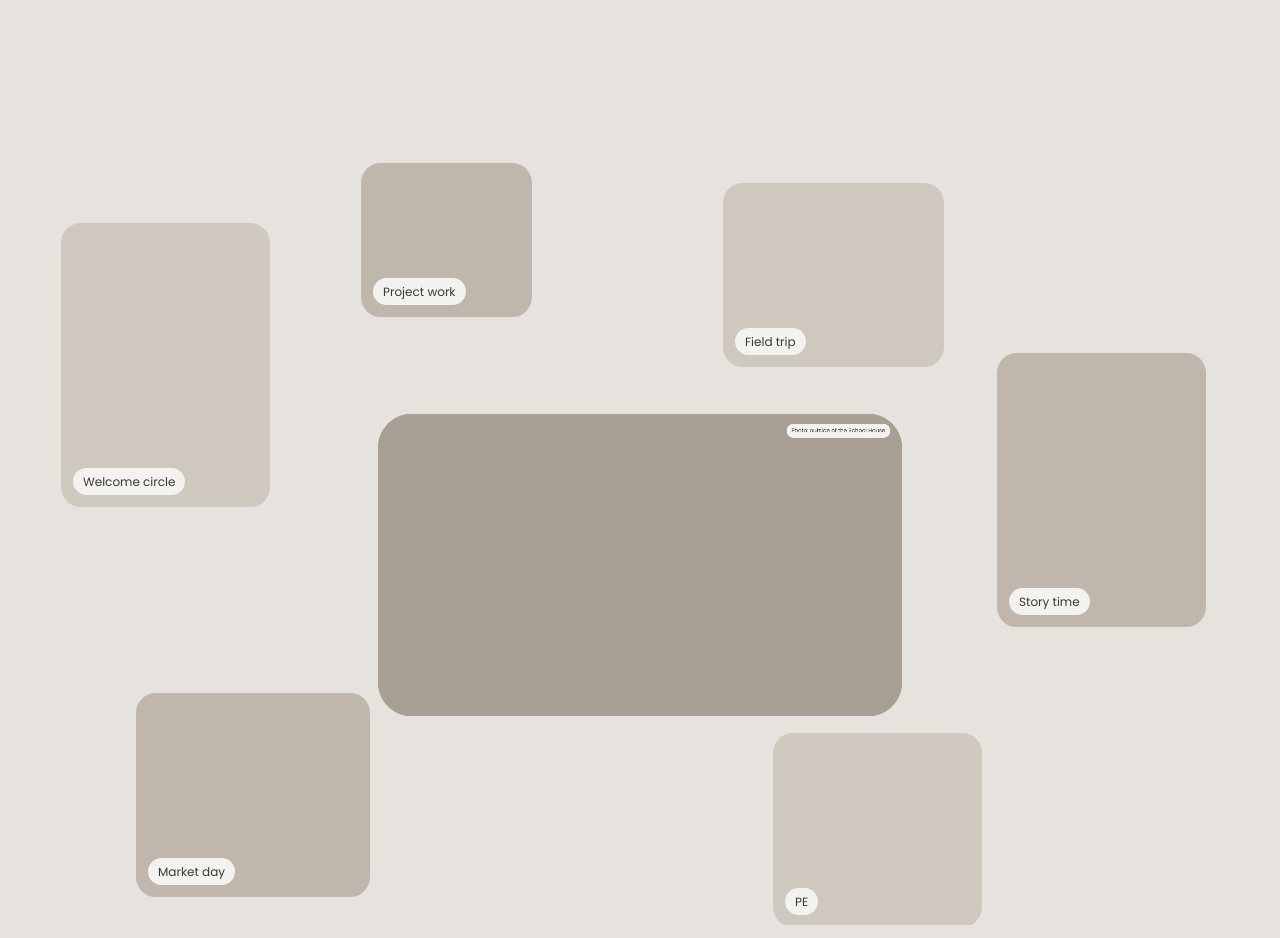
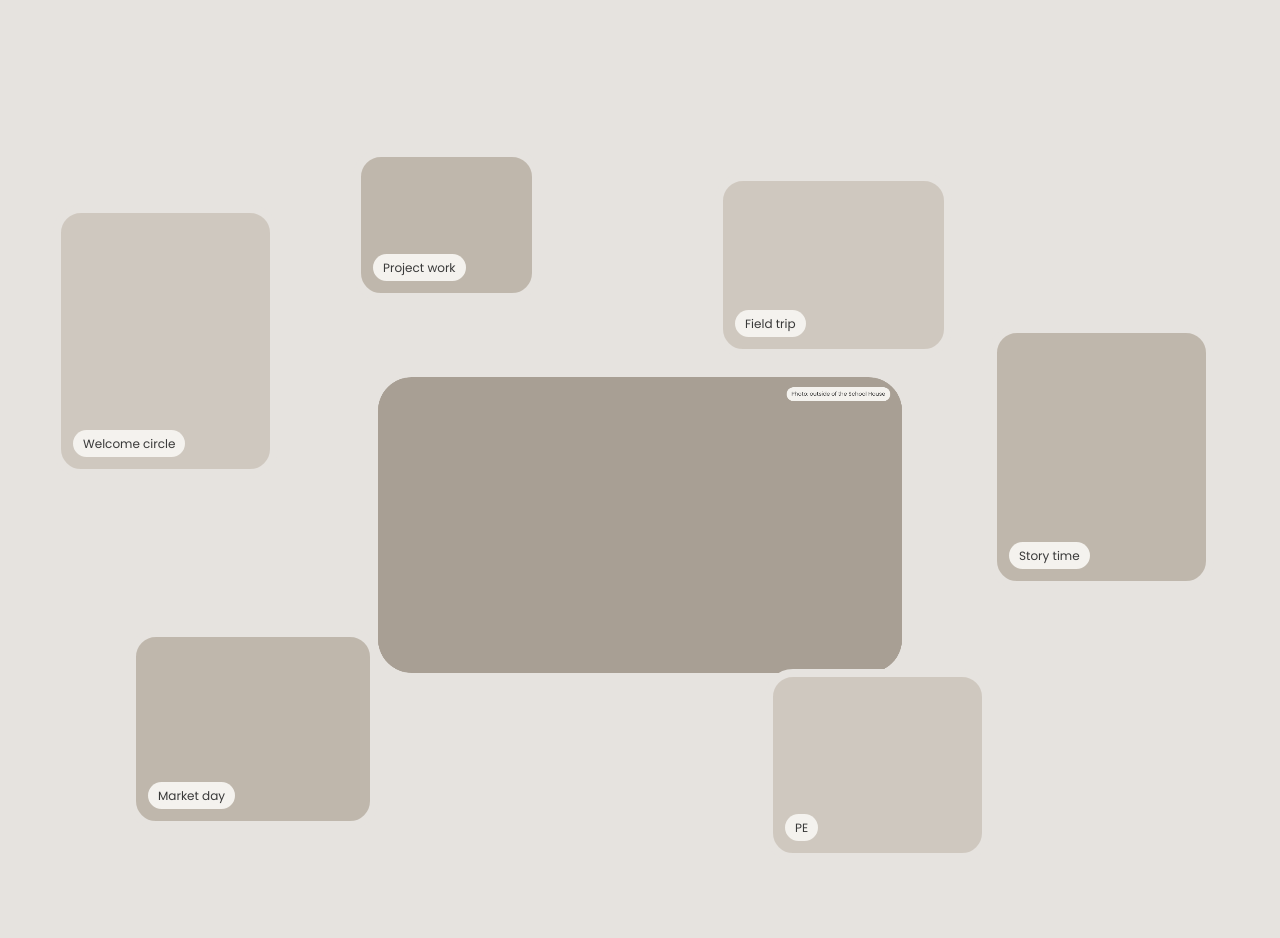
Before and after one commit to lbmsystems/lbmsystems.github.io, a plain HTML site: page rooted-draft/index.html in a window 1280 px wide. Shown: the part 1446-2384 px from the top of the page. Drawn offline with Linux system fonts and the light colour scheme.

Commit message:
Fit School House reveal to any screen height
The pinned stage was a fixed 880px tall, so on shorter laptop
screens the photo and caption card got cut off. The stage now
sizes to the viewport and the collage tiles use percentages.

Co-Authored-By: Claude Opus 5.5 <noreply@anthropic.com>
Claude-Session: https://claude.ai/code/session_01SPCoSKQ9UNgYcUFhkiPoHU

```diff
--- a/rooted-draft/index.html
+++ b/rooted-draft/index.html
@@ -73,11 +73,11 @@ p{margin:0}
 .facts span{font-size:15px;color:var(--muted)}
 
 /* Pinned reveal */
-.reveal{position:relative;height:1800px;margin-top:32px}
-.reveal-stage{position:sticky;top:0;height:880px;max-height:100vh;overflow:hidden}
+.reveal{position:relative;height:calc(100vh + 900px);height:calc(100svh + 900px);margin-top:32px}
+.reveal-stage{position:sticky;top:0;height:100vh;height:100svh;min-height:560px;overflow:hidden}
 .tile{position:absolute;border:8px solid var(--ground);border-radius:28px;display:flex;align-items:flex-end;padding:12px;z-index:2;will-change:transform,opacity}
 .tile span{font-size:12px;background:var(--paper);padding:4px 10px;border-radius:999px}
-.reveal-main{position:absolute;left:0;right:0;top:80px;height:720px;background:#A89F94;border-radius:80px;z-index:1;display:flex;align-items:flex-end;padding:48px;transform:scale(.42);will-change:transform}
+.reveal-main{position:absolute;left:0;right:0;top:48px;bottom:48px;background:#A89F94;border-radius:80px;z-index:1;display:flex;align-items:flex-end;padding:48px;transform:scale(.42);will-change:transform}
 .reveal-card{background:var(--paper);border-radius:28px;padding:32px 36px;max-width:520px;opacity:0}
 .reveal-card h2{font-size:40px;line-height:1.08;letter-spacing:-.02em}
 .reveal-card p{margin-top:12px;color:var(--ink-2)}
@@ -167,11 +167,11 @@ p{margin:0}
   .what p.big{font-size:18px}
   .facts{grid-template-columns:1fr}
   .facts div,.facts div:first-child{padding:14px 0;border-left:0 !important;border-bottom:1px solid var(--line)}
-  .reveal{height:1500px;margin:0 -12px}
-  .reveal-stage{height:760px;padding:0 12px}
+  .reveal{height:calc(100vh + 700px);height:calc(100svh + 700px);margin:0 -12px}
+  .reveal-stage{padding:0 12px}
   .tile{border-width:6px;border-radius:20px;padding:8px}
   .tile span{font-size:11px;padding:3px 8px}
-  .reveal-main{left:12px;right:12px;height:600px;padding:14px;border-radius:56px}
+  .reveal-main{left:12px;right:12px;top:40px;bottom:40px;padding:14px;border-radius:56px}
   .reveal-card{padding:22px;border-radius:24px}
   .reveal-card h2{font-size:26px}
   .reveal-card p{font-size:15px}
@@ -425,19 +425,19 @@ p{margin:0}
   var card = document.getElementById('reveal-card');
   var tilesEl = document.getElementById('tiles');
   var desk = [
-    { l:3,  t:90,  w:18, h:300, dx:-520, dy:-260, bg:'#CFC8BF', label:'Welcome circle' },
-    { l:27, t:30,  w:15, h:170, dx:-160, dy:-420, bg:'#BFB7AC', label:'Project work' },
-    { l:56, t:50,  w:19, h:200, dx:220,  dy:-420, bg:'#CFC8BF', label:'Field trip' },
-    { l:78, t:220, w:18, h:290, dx:560,  dy:-120, bg:'#BFB7AC', label:'Story time' },
-    { l:9,  t:560, w:20, h:220, dx:-520, dy:320,  bg:'#BFB7AC', label:'Market day' },
-    { l:60, t:600, w:18, h:210, dx:380,  dy:380,  bg:'#CFC8BF', label:'PE' }
+    { l:3,  t:10, w:18, h:34, dx:-520, dy:-260, bg:'#CFC8BF', label:'Welcome circle' },
+    { l:27, t:3,  w:15, h:19, dx:-160, dy:-420, bg:'#BFB7AC', label:'Project work' },
+    { l:56, t:6,  w:19, h:23, dx:220,  dy:-420, bg:'#CFC8BF', label:'Field trip' },
+    { l:78, t:25, w:18, h:33, dx:560,  dy:-120, bg:'#BFB7AC', label:'Story time' },
+    { l:9,  t:63, w:20, h:25, dx:-520, dy:320,  bg:'#BFB7AC', label:'Market day' },
+    { l:60, t:68, w:18, h:24, dx:380,  dy:380,  bg:'#CFC8BF', label:'PE' }
   ];
   var phone = [
-    { l:3,  t:50,  w:34, h:170, dx:-260, dy:-200, bg:'#CFC8BF', label:'Welcome circle' },
-    { l:40, t:16,  w:28, h:110, dx:-30,  dy:-300, bg:'#BFB7AC', label:'Project work' },
-    { l:68, t:70,  w:29, h:150, dx:260,  dy:-220, bg:'#CFC8BF', label:'Field trip' },
-    { l:4,  t:480, w:32, h:140, dx:-260, dy:240,  bg:'#BFB7AC', label:'Market day' },
-    { l:62, t:510, w:34, h:150, dx:260,  dy:260,  bg:'#CFC8BF', label:'Story time' }
+    { l:3,  t:7,  w:34, h:22, dx:-260, dy:-200, bg:'#CFC8BF', label:'Welcome circle' },
+    { l:40, t:2,  w:28, h:14, dx:-30,  dy:-300, bg:'#BFB7AC', label:'Project work' },
+    { l:68, t:9,  w:29, h:20, dx:260,  dy:-220, bg:'#CFC8BF', label:'Field trip' },
+    { l:4,  t:63, w:32, h:18, dx:-260, dy:240,  bg:'#BFB7AC', label:'Market day' },
+    { l:62, t:67, w:34, h:20, dx:260,  dy:260,  bg:'#CFC8BF', label:'Story time' }
   ];
   var set = [], tiles = [];
   function buildTiles(){
@@ -446,7 +446,7 @@ p{margin:0}
     tiles = set.map(function(t){
       var el = document.createElement('div');
       el.className = 'tile'; el.setAttribute('aria-hidden', 'true');
-      el.style.left = t.l + '%'; el.style.top = t.t + 'px'; el.style.width = t.w + '%'; el.style.height = t.h + 'px'; el.style.background = t.bg;
+      el.style.left = t.l + '%'; el.style.top = t.t + '%'; el.style.width = t.w + '%'; el.style.height = t.h + '%'; el.style.background = t.bg;
       el.innerHTML = '<span>' + t.label + '</span>';
       tilesEl.appendChild(el); return el;
     });
```
